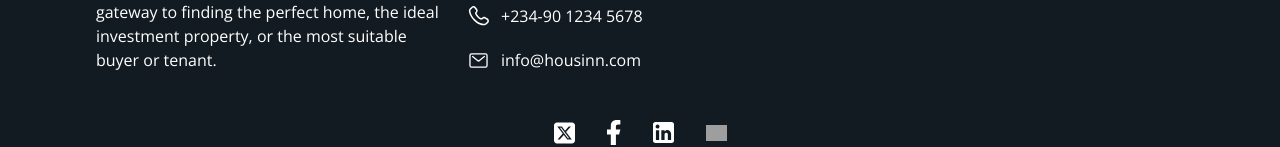
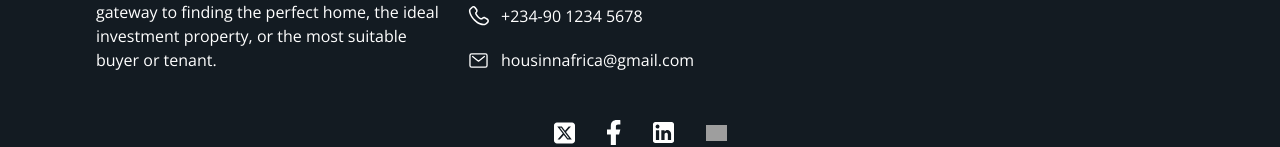
Before and after one commit to colloidOS/Housinn-for-Website, a Next.js app: page / in a window 1280 px wide. Shown: the part 6017-6164 px from the top of the page. Built offline with nearby package versions, Linux system fonts and the light colour scheme; no server answers; grey boxes are pictures that could not be loaded.

Commit message:
fix: add the link for instagram, linkedin and twitter

```diff
--- a/src/data/footer.ts
+++ b/src/data/footer.ts
@@ -11,10 +11,10 @@ import {
 } from "../../public/icons/index";
 
 export const socialLinks = [
-  { src: Twitter, alt: "Twitter", href: "" },
+  { src: Twitter, alt: "Twitter", href: "https://x.com/housinnafrica" },
   { src: Facebook, alt: "Facebook", href: "" },
-  { src: Linkedin, alt: "LinkedIn", href: "" },
-  { src: Instagram, alt: "Instagram", href: "" },
+  { src: Linkedin, alt: "LinkedIn", href: "https://www.linkedin.com/company/housinnafrica" },
+  { src: Instagram, alt: "Instagram", href: "https://instagram.com/housinn.africa" },
 ];
 
 export const contactDetails = [
@@ -24,7 +24,7 @@ export const contactDetails = [
     alt: "Address",
   },
   { src: Telephone, text: "+234-90 1234 5678", alt: "Telephone" },
-  { src: Mail, text: "info@housinn.com", alt: "Mail" },
+  { src: Mail, text: "housinnafrica@gmail.com", alt: "Mail" },
 ];
 
 export const downloadLinks = [
```
